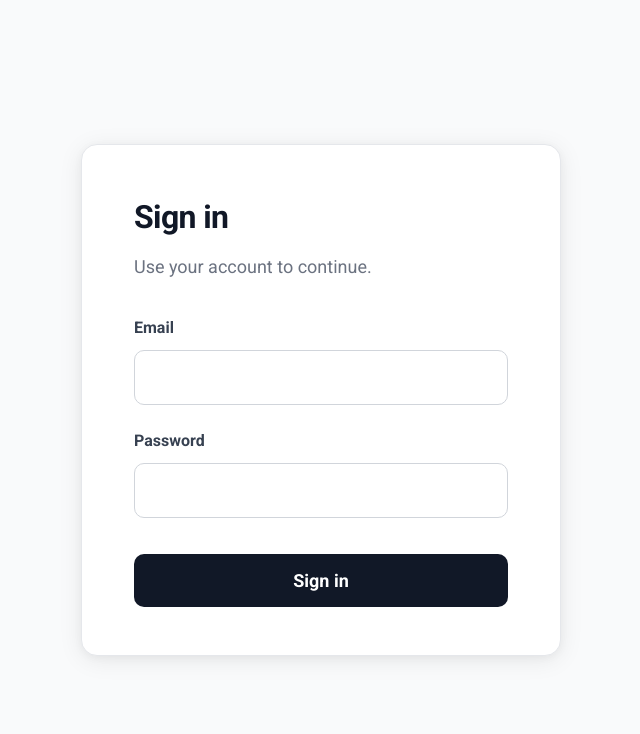
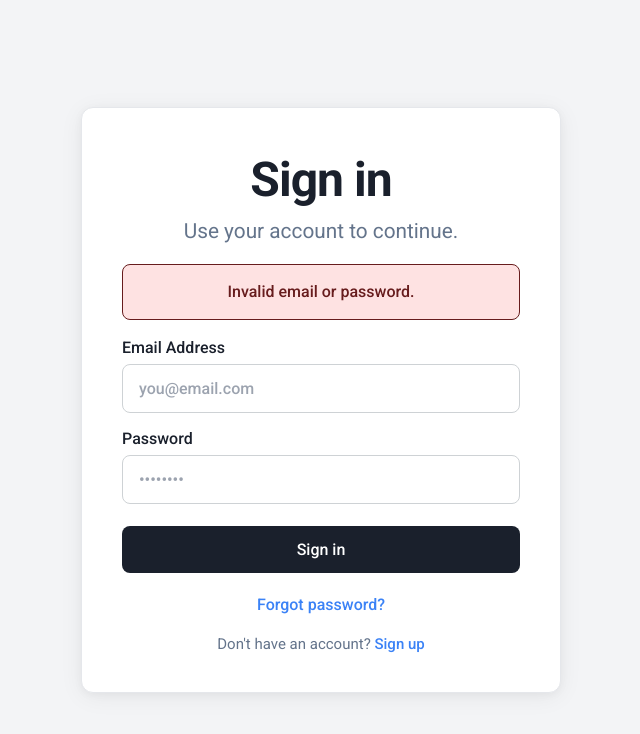
Before and after one commit to hosain-cse2/global-traffic-intelligence-frontend, a React (Vite) app: page /auth in a window 1280 px wide. Shown: the top 734 px of the page, without its empty margins (319-959 px from the left). Built offline with nearby package versions, Linux system fonts and the light colour scheme.

Commit message:
adding login page

```diff
--- a/src/layouts/PublicLayout/PublicLayout.module.css
+++ b/src/layouts/PublicLayout/PublicLayout.module.css
@@ -3,7 +3,7 @@
   display: flex;
   align-items: center;
   justify-content: center;
-  background: #f9fafb;
+  background: #f3f4f6;
 }
 
 .main {
--- a/src/pages/LoginPage.module.css
+++ b/src/pages/LoginPage.module.css
@@ -1,84 +1,147 @@
 .card {
   width: 100%;
   max-width: 480px;
-  padding: 48px 52px;
+  padding: 36px 40px;
   background: #ffffff;
   border: 1px solid #e5e7eb;
-  border-radius: 16px;
+  border-radius: 12px;
   box-shadow:
-    0 4px 24px rgba(0, 0, 0, 0.08),
+    0 4px 24px rgba(0, 0, 0, 0.06),
     0 2px 8px rgba(0, 0, 0, 0.04);
 }
 
+.top {
+  display: flex;
+  flex-direction: column;
+  gap: 16px;
+  margin-bottom: 16px;
+}
+
+.header {
+  text-align: center;
+}
+
+.error {
+  margin: 0;
+  padding: 16px 16px;
+  text-align: center;
+  font-size: 1rem;
+  font-weight: 500;
+  line-height: 1.4;
+  color: #671c1d;
+  background: #fee2e2;
+  border: 1.5px solid #671c1d;
+  border-radius: 8px;
+  pointer-events: none;
+  user-select: none;
+}
+
 .title {
-  margin: 0 0 12px;
-  font-size: 2rem;
+  font-size: 3rem;
   font-weight: 700;
-  color: #111827;
+  color: #1a202c;
   letter-spacing: -0.02em;
 }
 
 .subtitle {
-  margin: 0 0 36px;
-  font-size: 1.125rem;
+  margin: 0;
+  font-size: 1.3rem;
   line-height: 1.5;
-  color: #6b7280;
+  color: #64748b;
 }
 
 .form {
   display: flex;
   flex-direction: column;
-  gap: 24px;
+  gap: 14px;
 }
 
 .field {
   display: flex;
   flex-direction: column;
-  gap: 10px;
+  gap: 4px;
+  text-align: left;
 }
 
 .label {
   font-size: 1rem;
-  font-weight: 600;
-  color: #374151;
+  color: #1a202c;
+  font-weight: 500;
 }
 
 .input {
-  padding: 16px 18px;
-  font-size: 1.125rem;
+  width: 100%;
+  padding: 14px 16px;
+  font-size: 1rem;
   font-family: inherit;
-  border: 1px solid #d1d5db;
-  border-radius: 10px;
+  color: #1a202c;
+  border: 1.2px solid #ced2d5;
+  border-radius: 8px;
   outline: none;
+  background: #ffffff;
   transition:
     border-color 0.15s ease,
     box-shadow 0.15s ease;
+  font-weight: 500;
+}
+
+.input::placeholder {
+  color: #9ca3af;
 }
 
 .input:focus {
-  border-color: #111827;
-  box-shadow: 0 0 0 3px rgba(17, 24, 39, 0.1);
+  border-color: #3b82f6;
+  box-shadow: 0 0 0 3px rgba(59, 130, 246, 0.15);
 }
 
 .submit {
-  margin-top: 12px;
-  padding: 16px 24px;
-  font-size: 1.125rem;
-  font-weight: 600;
+  width: 100%;
+  margin-top: 8px;
+  padding: 14px 20px;
+  font-size: 1rem;
   font-family: inherit;
   color: #ffffff;
-  background: #111827;
+  background: #1a202c;
   border: none;
-  border-radius: 10px;
+  border-radius: 8px;
   cursor: pointer;
   transition: background 0.15s ease;
+  font-weight: 500;
 }
 
 .submit:hover {
-  background: #374151;
+  background: #2d3748;
 }
 
 .submit:focus-visible {
-  outline: 2px solid #111827;
+  outline: 2px solid #3b82f6;
   outline-offset: 2px;
 }
+
+.forgotRow {
+  margin: 20px 0 0;
+  text-align: center;
+}
+
+.signupRow {
+  margin: 16px 0 0;
+  text-align: center;
+  font-size: 0.9375rem;
+  color: #64748b;
+}
+
+.link {
+  color: #3b82f6;
+  text-decoration: none;
+  font-weight: 500;
+}
+
+.link:hover {
+  text-decoration: underline;
+}
+
+.link:focus-visible {
+  outline: 2px solid #3b82f6;
+  outline-offset: 2px;
+  border-radius: 2px;
+}
--- a/src/pages/LoginPage.tsx
+++ b/src/pages/LoginPage.tsx
@@ -2,6 +2,8 @@ import { useState } from "react";
 import type { FormEvent } from "react";
 import { useNavigate } from "react-router-dom";
 import styles from "./LoginPage.module.css";
+import { login } from "@/services/authApi";
+import type { LoginResponse } from "@/types/auth";
 
 export default function LoginPage() {
   const navigate = useNavigate();
@@ -10,17 +12,30 @@ export default function LoginPage() {
 
   function handleSubmit(e: FormEvent) {
     e.preventDefault();
-    navigate("/");
+
+    login({ email, password })
+      .then((response: LoginResponse) => {
+        console.log(response);
+        navigate("/");
+      })
+      .catch((err: unknown) => {
+        console.log(err);
+      });
   }
 
   return (
     <div className={styles.card}>
-      <h1 className={styles.title}>Sign in</h1>
-      <p className={styles.subtitle}>Use your account to continue.</p>
+      <div className={styles.top}>
+        <div className={styles.header}>
+          <h1 className={styles.title}>Sign in</h1>
+          <p className={styles.subtitle}>Use your account to continue.</p>
+        </div>
+        <p className={styles.error}>Invalid email or password.</p>
+      </div>
       <form className={styles.form} onSubmit={handleSubmit}>
         <div className={styles.field}>
           <label className={styles.label} htmlFor="email">
-            Email
+            Email Address
           </label>
           <input
             id="email"
@@ -28,6 +43,7 @@ export default function LoginPage() {
             type="email"
             name="email"
             autoComplete="email"
+            placeholder="you@email.com"
             value={email}
             onChange={(e) => setEmail(e.target.value)}
             required
@@ -43,6 +59,7 @@ export default function LoginPage() {
             type="password"
             name="password"
             autoComplete="current-password"
+            placeholder="••••••••"
             value={password}
             onChange={(e) => setPassword(e.target.value)}
             required
@@ -52,6 +69,17 @@ export default function LoginPage() {
           Sign in
         </button>
       </form>
+      <p className={styles.forgotRow}>
+        <a className={styles.link} href="#">
+          Forgot password?
+        </a>
+      </p>
+      <p className={styles.signupRow}>
+        Don&apos;t have an account?{" "}
+        <a className={styles.link} href="#">
+          Sign up
+        </a>
+      </p>
     </div>
   );
 }
```
Also changed, not shown: src/lib/apiClient.ts (+8 -2 lines).
